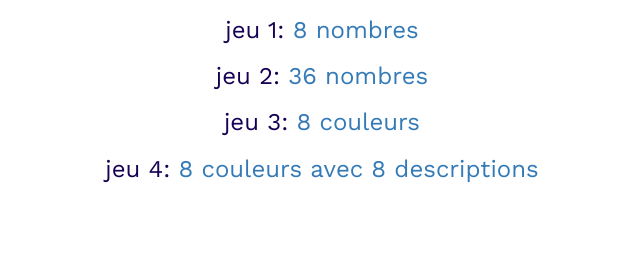
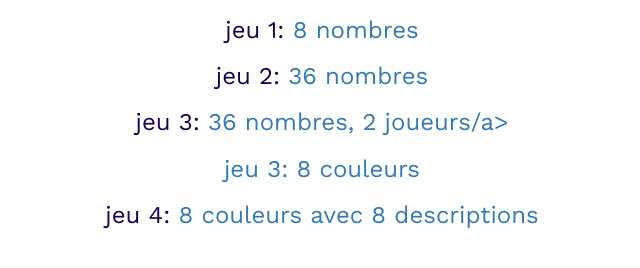
Before and after one commit to nrivet84/game-memory, a plain HTML site: page index.html in a window 1280 px wide. Shown: the part 62-330 px from the top of the page, without its empty margins (318-958 px from the left). Drawn offline with nearby package versions, Linux system fonts and the light colour scheme.

Commit message:
Add numbers-big-2players

```diff
--- a/index.html
+++ b/index.html
@@ -14,6 +14,7 @@
 		<h1>Memory</h1>
 		<h3>jeu 1: <a href="./pages/numbers.html">8 nombres</a></tr>
 		<h3>jeu 2: <a href="./pages/numbers-big.html">36 nombres</a></tr>
+		<h3>jeu 3: <a href="./pages/numbers-big-2players.html">36 nombres, 2 joueurs/a></tr>
 		<h3>jeu 3: <a href="./pages/colors-1.html">8 couleurs</a></h3>
 		<h3>jeu 4: <a href="./pages/colors-2.html">8 couleurs avec 8 descriptions</a></h3>
 	</center>
```
